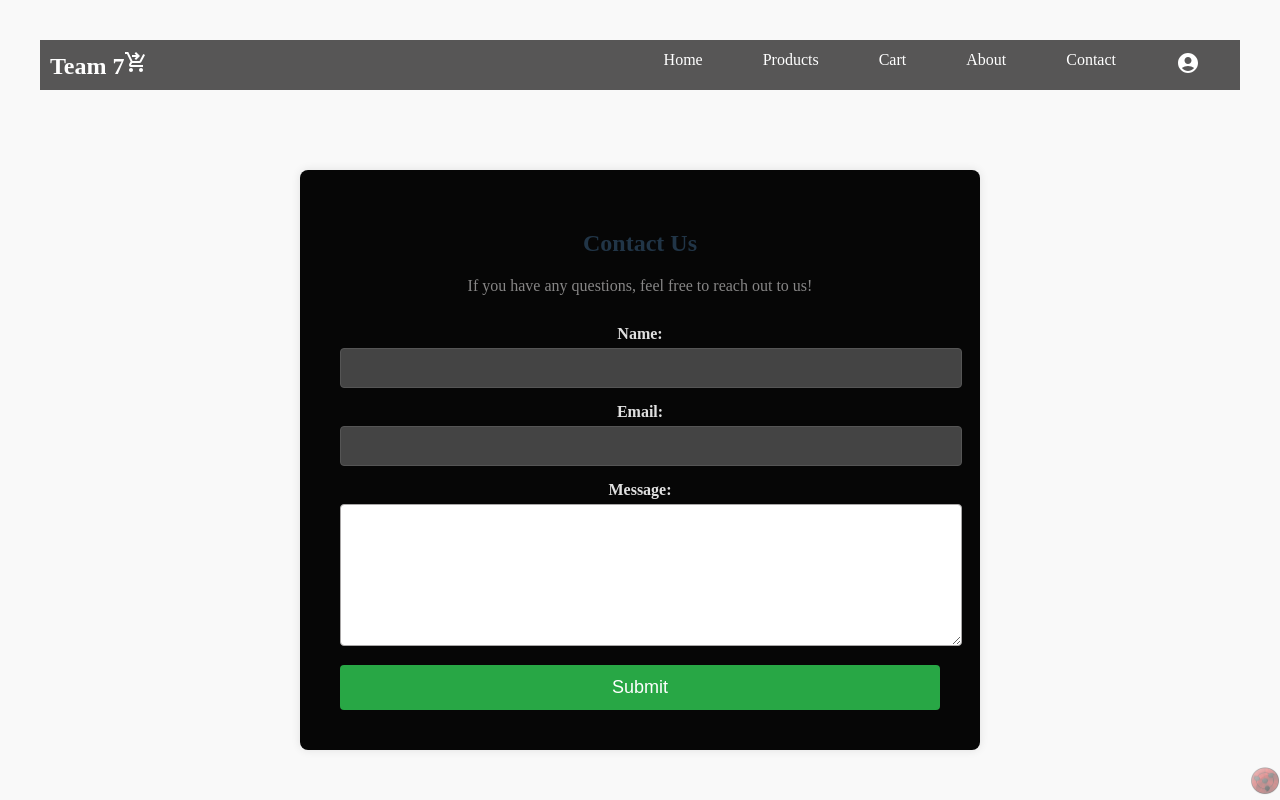
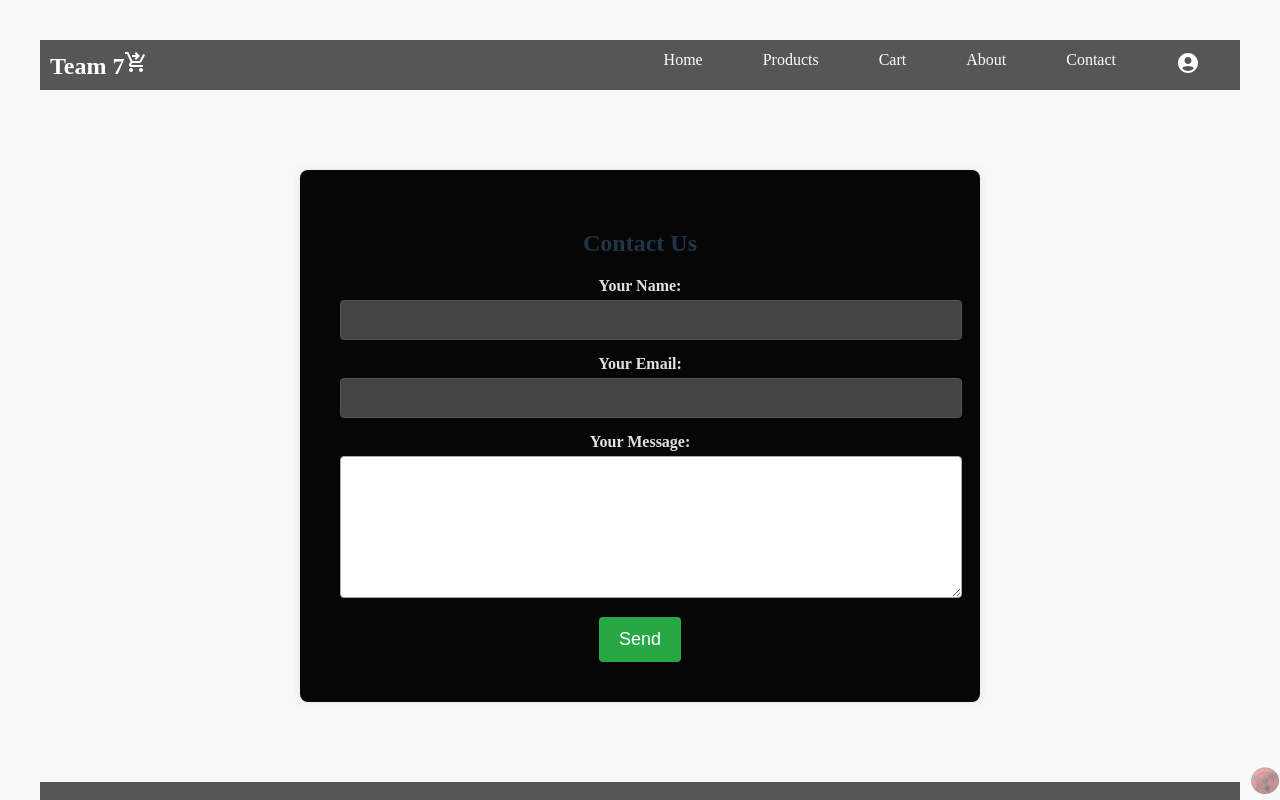
Before and after one commit to Viren-Kevat/Team_7, a React (Vite) app: page /contactus in a window 1280 px wide. Shown: the top 800 px of the page. Built offline with nearby package versions, Linux system fonts and the light colour scheme.

Commit message:
change in contact us

```diff
--- a/src/components/about/contactus.jsx
+++ b/src/components/about/contactus.jsx
@@ -1,5 +1,5 @@
 import React, { useState } from "react";
-import "./contactus.css";
+import "./contactus.css"; // Assuming you have some basic styles
 
 const ContactUs = () => {
   const [formData, setFormData] = useState({
@@ -18,7 +18,18 @@ const ContactUs = () => {
 
   const handleSubmit = (e) => {
     e.preventDefault();
-    console.log("Form data submitted:", formData);
+
+    // This will enable Netlify to handle the form submission
+    const form = e.target;
+
+    fetch("/", {
+      method: "POST",
+      headers: { "Content-Type": "application/x-www-form-urlencoded" },
+      body: new URLSearchParams(formData).toString(),
+    })
+      .then(() => console.log("Form successfully submitted"))
+      .catch((error) => alert(error));
+
     setFormData({
       name: "",
       email: "",
@@ -29,19 +40,16 @@ const ContactUs = () => {
   return (
     <div className="contact-us-section">
       <h2>Contact Us</h2>
-      <p>If you have any questions, feel free to reach out to us!</p>
       <form
-        onSubmit={handleSubmit}
-        className="contact-us-form"
         name="contact"
         method="POST"
         data-netlify="true"
+        onSubmit={handleSubmit}
       >
-        {/* This hidden input is required for Netlify form submission */}
         <input type="hidden" name="form-name" value="contact" />
 
         <div className="form-group">
-          <label htmlFor="name">Name:</label>
+          <label htmlFor="name">Your Name:</label>
           <input
             type="text"
             id="name"
@@ -51,8 +59,9 @@ const ContactUs = () => {
             required
           />
         </div>
+
         <div className="form-group">
-          <label htmlFor="email">Email:</label>
+          <label htmlFor="email">Your Email:</label>
           <input
             type="email"
             id="email"
@@ -62,8 +71,9 @@ const ContactUs = () => {
             required
           />
         </div>
+
         <div className="form-group">
-          <label htmlFor="message">Message:</label>
+          <label htmlFor="message">Your Message:</label>
           <textarea
             id="message"
             name="message"
@@ -72,7 +82,8 @@ const ContactUs = () => {
             required
           />
         </div>
-        <button type="submit" className="submit-button">Submit</button>
+
+        <button type="submit" className="submit-button">Send</button>
       </form>
     </div>
   );
```
